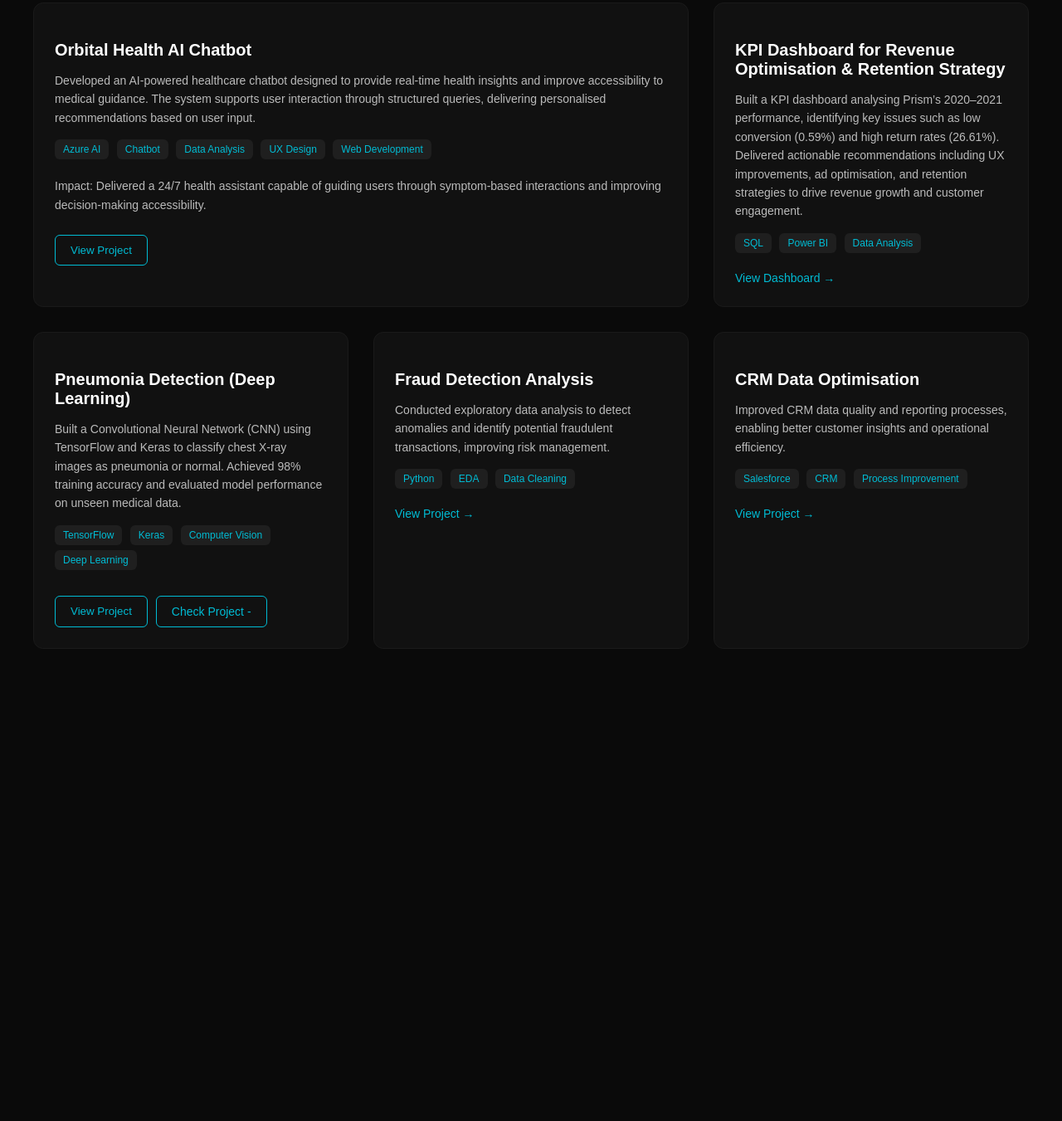
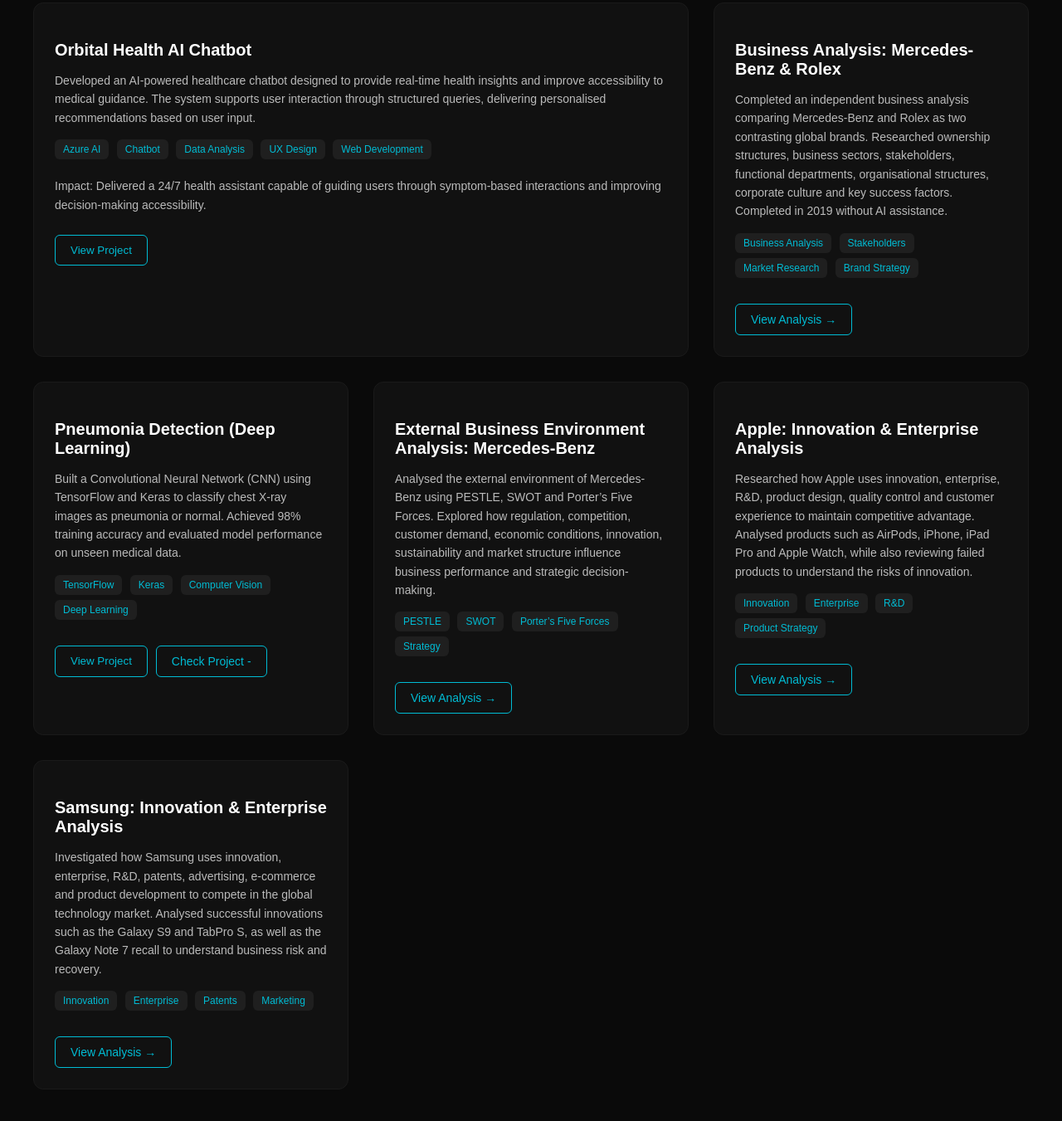
Before and after one commit to OzairMahmudee/My-Portfolio, a plain HTML site: page projects.html in a window 1280 px wide. Shown: the part 517-1868 px from the top of the page at 83% size. Before the commit the page ends 1389 px from the top, so only its background shows below. Drawn offline with Linux system fonts and the light colour scheme.

Commit message:
Update project cards and portfolio links

```diff
--- a/projects.html
+++ b/projects.html
@@ -120,8 +120,8 @@
 <section class="hero">
   <h1>My Projects</h1>
   <p>
-    A collection of data-driven projects focused on transforming raw data into actionable insights,
-    improving decision-making, and delivering measurable business impact.
+    A collection of data, AI and business analysis projects focused on turning research,
+    technical work and market insight into clear recommendations and measurable impact.
   </p>
 </section>
 
@@ -151,18 +151,22 @@
   </div>
 
   <div class="project-card">
-    <h3>KPI Dashboard for Revenue Optimisation & Retention Strategy</h3>
+    <h3>Business Analysis: Mercedes-Benz & Rolex</h3>
     <p>
-      Built a KPI dashboard analysing Prism’s 2020–2021 performance, identifying key issues such as low conversion
-      (0.59%) and high return rates (26.61%). Delivered actionable recommendations including UX improvements,
-      ad optimisation, and retention strategies to drive revenue growth and customer engagement.
+      Completed an independent business analysis comparing Mercedes-Benz and Rolex as two contrasting global brands.
+      Researched ownership structures, business sectors, stakeholders, functional departments, organisational structures,
+      corporate culture and key success factors. Completed in 2019 without AI assistance.
     </p>
     <div class="tags">
-      <span class="tag">SQL</span>
-      <span class="tag">Power BI</span>
-      <span class="tag">Data Analysis</span>
+      <span class="tag">Business Analysis</span>
+      <span class="tag">Stakeholders</span>
+      <span class="tag">Market Research</span>
+      <span class="tag">Brand Strategy</span>
     </div>
-    <a href="day.html">View Dashboard →</a>
+
+    <a href="https://docs.google.com/document/d/1VkuebYWbR7Y3Q1T_nPH-se3ytJRsHeHf/edit?usp=sharing&ouid=107403542007300575642&rtpof=true&sd=true" class="view-btn" target="_blank" style="text-decoration: none; display: inline-block;">
+      View Analysis →
+    </a>
   </div>
 
   <div class="project-card">
@@ -184,40 +188,71 @@
         View Project
       </button>
 
-      <a href="Pneumonia-project-page.html" class="view-btn" style="text-decoration: none;">
+      <a href="Pneumonia-project-page.html" class="view-btn" style="text-decoration: none; display: inline-block;">
         Check Project -
       </a>
     </div>
   </div>
 
   <div class="project-card">
-    <h3>Fraud Detection Analysis</h3>
+    <h3>External Business Environment Analysis: Mercedes-Benz</h3>
     <p>
-      Conducted exploratory data analysis to detect anomalies and identify potential fraudulent transactions,
-      improving risk management.
+      Analysed the external environment of Mercedes-Benz using PESTLE, SWOT and Porter’s Five Forces.
+      Explored how regulation, competition, customer demand, economic conditions, innovation, sustainability and
+      market structure influence business performance and strategic decision-making.
     </p>
     <div class="tags">
-      <span class="tag">Python</span>
-      <span class="tag">EDA</span>
-      <span class="tag">Data Cleaning</span>
+      <span class="tag">PESTLE</span>
+      <span class="tag">SWOT</span>
+      <span class="tag">Porter’s Five Forces</span>
+      <span class="tag">Strategy</span>
     </div>
-    <a href="#">View Project →</a>
+    <a href="https://docs.google.com/document/d/1KW-Rzn1XeayLkDZw77yQtwK5RtrfOKt_/edit?usp=sharing&ouid=107403542007300575642&rtpof=true&sd=true" class="view-btn" target="_blank" style="text-decoration: none; display: inline-block;">View Analysis →</a>
   </div>
 
   <div class="project-card">
-    <h3>CRM Data Optimisation</h3>
+    <h3>Apple: Innovation & Enterprise Analysis</h3>
     <p>
-      Improved CRM data quality and reporting processes, enabling better customer insights
-      and operational efficiency.
+      Researched how Apple uses innovation, enterprise, R&D, product design, quality control and customer experience
+      to maintain competitive advantage. Analysed products such as AirPods, iPhone, iPad Pro and Apple Watch, while also
+      reviewing failed products to understand the risks of innovation.
     </p>
     <div class="tags">
-      <span class="tag">Salesforce</span>
-      <span class="tag">CRM</span>
-      <span class="tag">Process Improvement</span>
+      <span class="tag">Innovation</span>
+      <span class="tag">Enterprise</span>
+      <span class="tag">R&D</span>
+      <span class="tag">Product Strategy</span>
     </div>
-    <a href="#">View Project →</a>
+    <a href="https://docs.google.com/presentation/d/1zXImqpnX2xCHz6UrczX__M8jXvN8WV8p/edit?usp=sharing&ouid=107403542007300575642&rtpof=true&sd=true"
+       class="view-btn"
+       target="_blank"
+       rel="noopener noreferrer"
+       style="text-decoration: none; display: inline-block;">
+      View Analysis →
+    </a>
   </div>
-</section>
+
+  <div class="project-card">
+    <h3>Samsung: Innovation & Enterprise Analysis</h3>
+    <p>
+      Investigated how Samsung uses innovation, enterprise, R&D, patents, advertising, e-commerce and product development
+      to compete in the global technology market. Analysed successful innovations such as the Galaxy S9 and TabPro S, as well
+      as the Galaxy Note 7 recall to understand business risk and recovery.
+    </p>
+    <div class="tags">
+      <span class="tag">Innovation</span>
+      <span class="tag">Enterprise</span>
+      <span class="tag">Patents</span>
+      <span class="tag">Marketing</span>
+    </div>
+    <a href="https://docs.google.com/presentation/d/1bLZXECeyLQTCbblO2GM4i4M_yDSD66KC/edit?usp=sharing&ouid=107403542007300575642&rtpof=true&sd=true"
+       class="view-btn"
+       target="_blank"
+       rel="noopener noreferrer"
+       style="text-decoration: none; display: inline-block;">
+      View Analysis →
+    </a>
+  </div>
 
 <div id="projectModal" class="modal" onclick="if(event.target===this) closeModal()">
   <span class="close" onclick="closeModal()">&times;</span>
```
